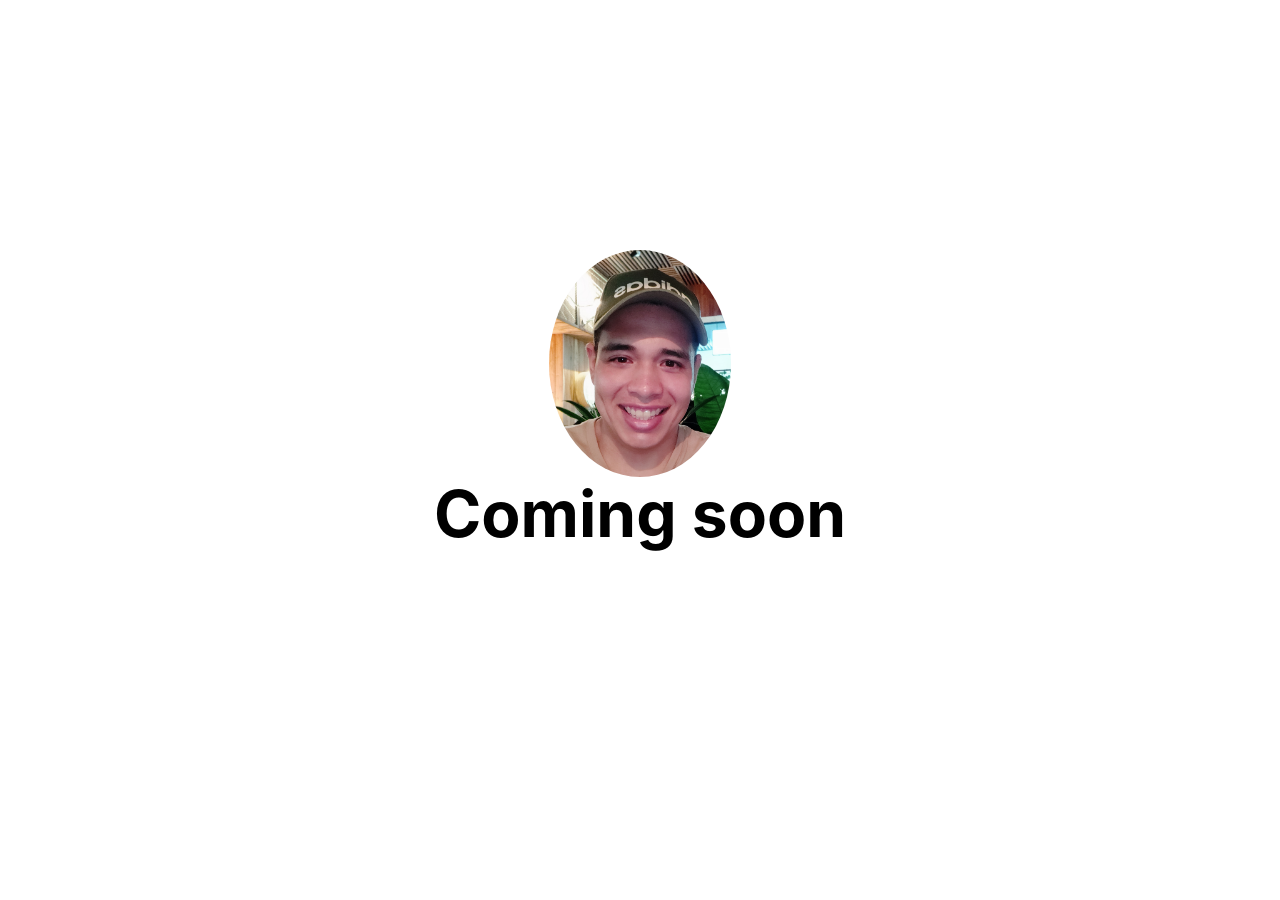
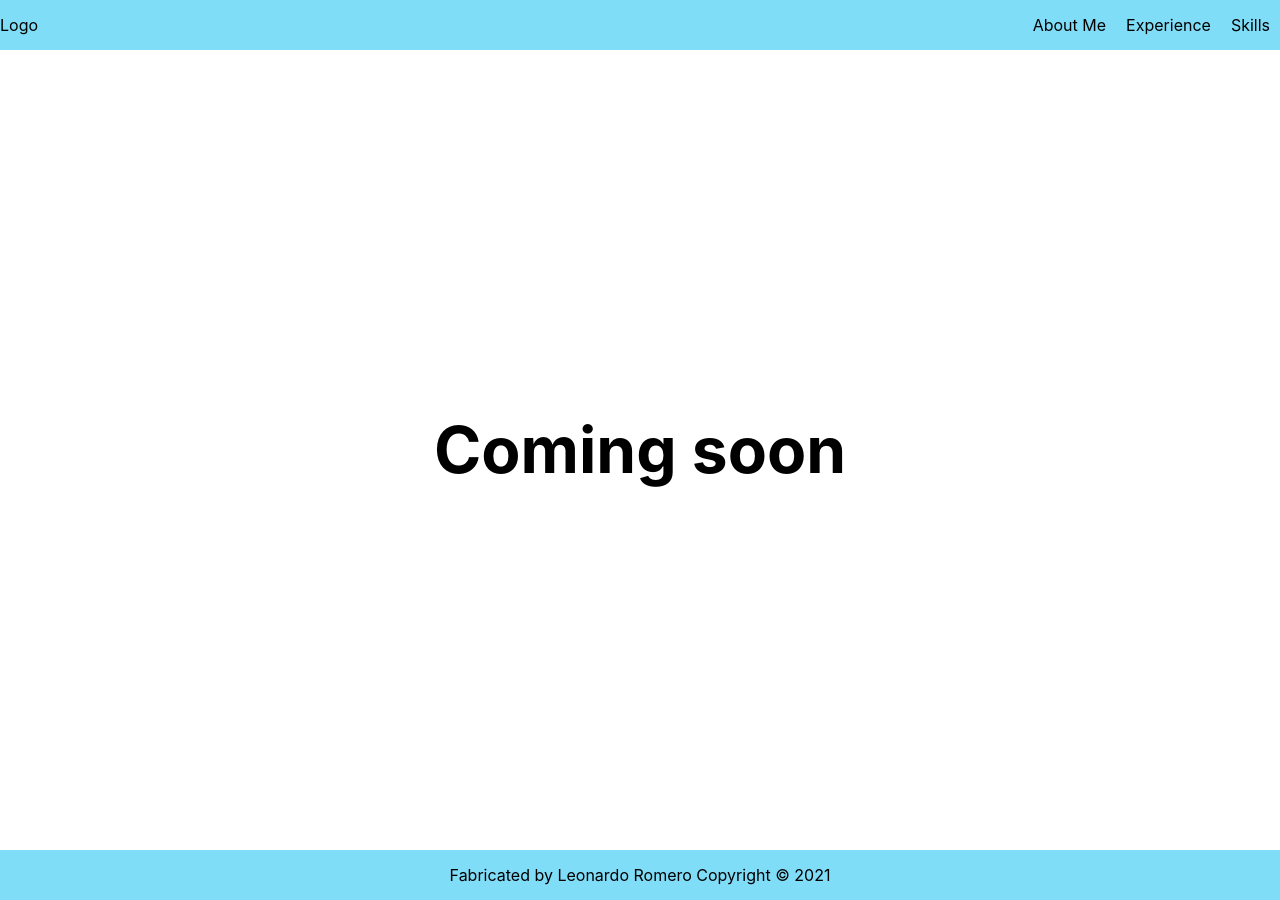
Before and after one commit to leonardofrp5/site-nextjs, a Next.js app: page / in a window 1280 px wide. Before the commit the page ends 800 px from the top, so only its background shows below. Built offline with nearby package versions, Linux system fonts and the light colour scheme.

Commit message:
added two new components header and footer

```diff
--- /dev/null
+++ b/components/Footer/Footer.js
@@ -0,0 +1,12 @@
+import footer from './footer.module.css';
+
+export default function Footer() {
+  const date = new Date();
+  const year = date.getFullYear();
+
+  return (
+    <div className={footer.container}>
+      <span>Fabricated by Leonardo Romero Copyright © {year}</span>
+    </div>
+  );
+}
--- /dev/null
+++ b/components/Footer/footer.module.css
@@ -0,0 +1,7 @@
+.container {
+  align-items: center;
+  background-color: #80ddf7;
+  display: flex;
+  justify-content: center;
+  height: 50px;
+}
--- /dev/null
+++ b/components/Header/Header.js
@@ -0,0 +1,16 @@
+import header from './header.module.css';
+
+export default function Header() {
+  return (
+    <div className={header.container}>
+      <div>Logo</div>
+      <div>
+        <ul className={header.listMenu}>
+          <li className={header.itemList}>About Me</li>
+          <li className={header.itemList}>Experience</li>
+          <li className={header.itemList}>Skills</li>
+        </ul>
+      </div>
+    </div>
+  );
+}
--- /dev/null
+++ b/components/Header/header.module.css
@@ -0,0 +1,17 @@
+.container {
+  align-items: center;
+  background-color: #80ddf7;
+  display: flex;
+  justify-content: space-between;
+  height: 50px;
+}
+
+.listMenu {
+  display: flex;
+  justify-content: space-around;
+  list-style: none;
+}
+
+.itemList {
+  margin: 10px 10px;
+}
--- a/pages/index.js
+++ b/pages/index.js
@@ -1,4 +1,7 @@
 import Head from 'next/head';
+
+import Header from '../components/Header/Header';
+import Footer from '../components/Footer/Footer';
 import styles from '../styles/Home.module.css';
 
 export default function Home() {
@@ -12,11 +15,12 @@ export default function Home() {
         />
         <link rel="icon" href="/favicon.ico" />
       </Head>
-
+      <Header />
       <main className={styles.main}>
-        <img className={styles.imageProfile} src="/images/photo-home.jpg" alt="photo profile" />
+        {/* <img className={styles.imageProfile} src="/images/photo-home.jpg" alt="photo profile" /> */}
         <h1 className={styles.title}>Coming soon</h1>
       </main>
+      <Footer />
     </div>
   );
 }
--- a/styles/Home.module.css
+++ b/styles/Home.module.css
@@ -1,5 +1,5 @@
 .container {
-  padding: 0 2rem;
+  /* padding: 0; */
 }
 
 .main {
--- a/styles/globals.css
+++ b/styles/globals.css
@@ -2,8 +2,8 @@ html,
 body {
   padding: 0;
   margin: 0;
-  font-family: -apple-system, BlinkMacSystemFont, Segoe UI, Roboto, Oxygen,
-    Ubuntu, Cantarell, Fira Sans, Droid Sans, Helvetica Neue, sans-serif;
+  font-family: -apple-system, BlinkMacSystemFont, Segoe UI, Roboto, Oxygen, Ubuntu, Cantarell, Fira Sans,
+    Droid Sans, Helvetica Neue, sans-serif;
 }
 
 a {
@@ -14,3 +14,8 @@ a {
 * {
   box-sizing: border-box;
 }
+
+ol {
+  padding: 0;
+  margin: 0;
+}
```
